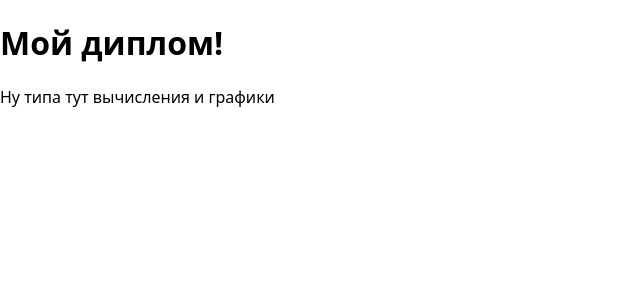
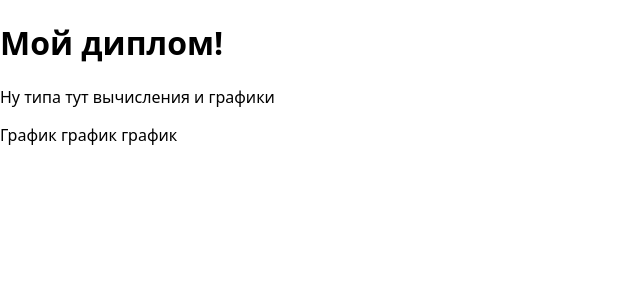
Before and after one commit to Suyukee/define-integral, a JavaScript app: page / in a window 1280 px wide. Shown: the top 300 px of the page, without its empty margins (0-640 px from the left). Built offline with nearby package versions, Linux system fonts and the light colour scheme; the HTML template or start-up script is replaced by a standard one.

Commit message:
Накидал

```diff
--- a/src/App.js
+++ b/src/App.js
@@ -3,6 +3,7 @@ function App() {
     <div className="App">
       <h1>Мой диплом!</h1>
       <p>Ну типа тут вычисления и графики</p>
+      <p>График график график</p>
     </div>
   );
 }
```
